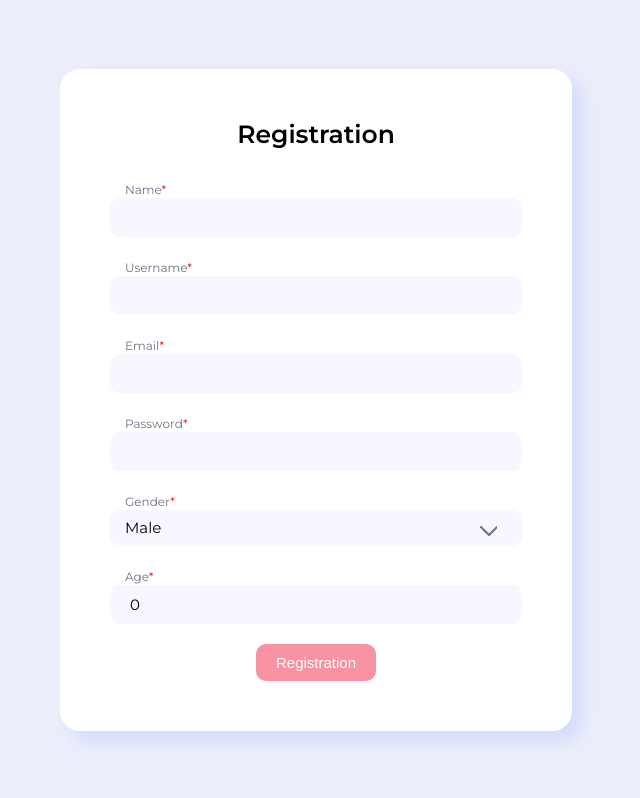
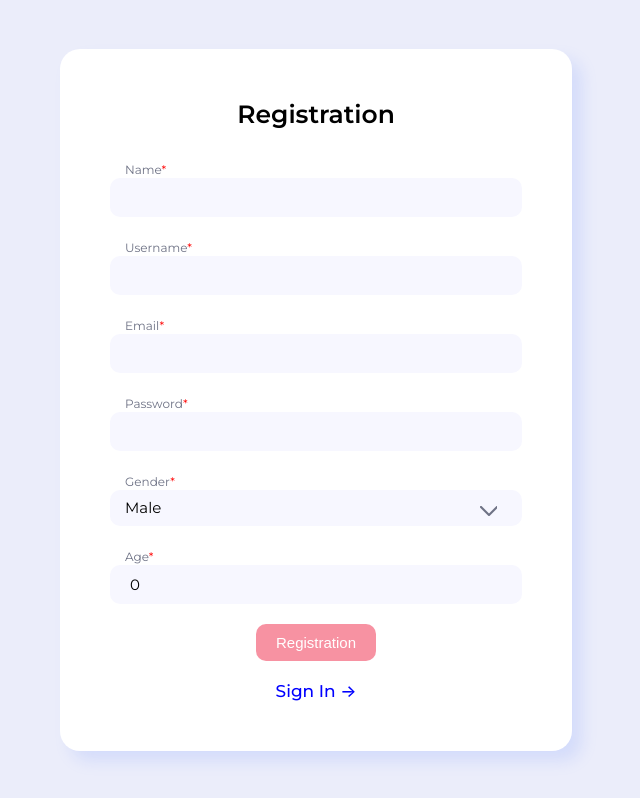
Before and after one commit to Ramashka-Luba/todo-api, a React (Create React App) app: page / in a window 1280 px wide. Shown: the whole page, without its empty margins (324-964 px from the left). Built offline with nearby package versions, Linux system fonts and the light colour scheme; the HTML template or start-up script is replaced by a standard one.

Commit message:
added link to registration and sign in

```diff
--- a/src/App.js
+++ b/src/App.js
@@ -3,6 +3,7 @@ import {Route, Navigate, Routes}  from "react-router-dom"
 import LoginPage from './components/page/loginPage/LoginPage';
 import MainPage from './components/page/mainPage/MainPage.jsx';
 import RegistrationPage from './components/page/registrationPage/RegistrationPage';
+import PrivateRoute from './components/hoc/PrivateRoute';
 
 
 
@@ -43,9 +44,11 @@ return (
 
 
         <Routes>
-            <Route path="/" element={<RegistrationPage/>}/>
-            <Route path="/loginPage" element={<LoginPage/>}/>
-            <Route path="/mainPage" element={<MainPage/>}/>
+            <Route path="/" element={<RegistrationPage />} />
+            <Route path="/loginPage" element={<LoginPage />} />
+            <Route path="/mainPage" element={<PrivateRoute>
+                                                <MainPage />
+                                            </PrivateRoute>} />
         </Routes>
 
 
--- /dev/null
+++ b/src/components/hoc/PrivateRoute.jsx
@@ -0,0 +1,6 @@
+import { Navigate } from "react-router-dom";
+
+const PrivateRoute = ({children}) => {
+    return  localStorage.getItem("token") ? children : <Navigate to = {"/loginPage"}/>
+};
+export default PrivateRoute;
--- a/src/components/page/loginPage/LoginPage.jsx
+++ b/src/components/page/loginPage/LoginPage.jsx
@@ -79,6 +79,10 @@ return (
                 <button className={s.btn} type="submit">Sign In</button>
             </div>
 
+            <div className={s.linkWrap}>
+                <a href="/" className={s.link}>Registration &#8594;</a>
+            </div>
+
         </form>
     </div>
 
--- a/src/components/page/loginPage/LoginPage.module.css
+++ b/src/components/page/loginPage/LoginPage.module.css
@@ -92,3 +92,20 @@
     background-color: #FD5F78;
     transition: background-color 0.15s ease-in-out;
 }
+
+.linkWrap {
+    margin-top: 20px;
+    text-align: center;
+}
+
+.link {
+    color: #0000ff;
+    text-decoration: none;
+    font-weight: 500;
+    font-size: 17px;
+    margin-right: 10px;
+}
+
+.link:hover {
+    color: #FD5F78;
+}
--- a/src/components/page/mainPage/MainPage.module.css
+++ b/src/components/page/mainPage/MainPage.module.css
@@ -10,7 +10,7 @@
 
 .inner{
     height: 90vh;
-    width: 90%;
+    width: 40%;
     min-width: 360px;
 
     padding: 50px;
--- a/src/components/page/registrationPage/RegistrationPage.jsx
+++ b/src/components/page/registrationPage/RegistrationPage.jsx
@@ -2,6 +2,7 @@ import s from './RegistrationPage.module.css';
 import { useState } from 'react';
 import axios from 'axios';
 import { useNavigate } from "react-router-dom";
+import Arrow from "./../../../assets/arrow-right.png"
 
 const RegistrationPage = () => {
 
@@ -120,6 +121,10 @@ const RegistrationPage = () => {
                         <button className={s.btn} type="submit">Registration</button>
                     </div>
 
+                    <div className={s.linkWrap}>
+                        <a href="/loginPage" className={s.link}>Sign In &#8594;</a>
+                    </div>
+
                 </form>
             </div>
 
--- a/src/components/page/registrationPage/RegistrationPage.module.css
+++ b/src/components/page/registrationPage/RegistrationPage.module.css
@@ -128,3 +128,19 @@ select:focus {
     box-shadow: 0 0 0 0.2rem rgba(247, 146, 162, 0.25);
     outline: 0;
 }
+
+.linkWrap {
+    margin-top: 20px;
+    text-align: center;
+}
+
+.link {
+    color: #0000ff;
+    text-decoration: none;
+    font-weight: 500;
+    font-size: 17px;
+}
+
+.link:hover {
+    color: #FD5F78;
+}
--- a/src/components/tasks/Tasks.jsx
+++ b/src/components/tasks/Tasks.jsx
@@ -96,13 +96,9 @@ const Tasks = ({ tasks, setTasks }) => {
     };
 
 
-
-
-
     return (
         <>
             <ul className={s.list}>
-
                 {tasks ? tasks.map((task, index) => (
                     <ToDo key={task.ID}  //чтобы пофиксить ошибку с "key" - корневому элементу добавляем key и присваиваем наш id
                         task={task}
@@ -114,8 +110,6 @@ const Tasks = ({ tasks, setTasks }) => {
                 )) : <p>...in prpgress</p>
                 }
             </ul>
-
-
         </>
     );
 }
```
Also changed, not shown: src/assets/arrow-right.png (added), src/assets/arrow-right.svg (added).
